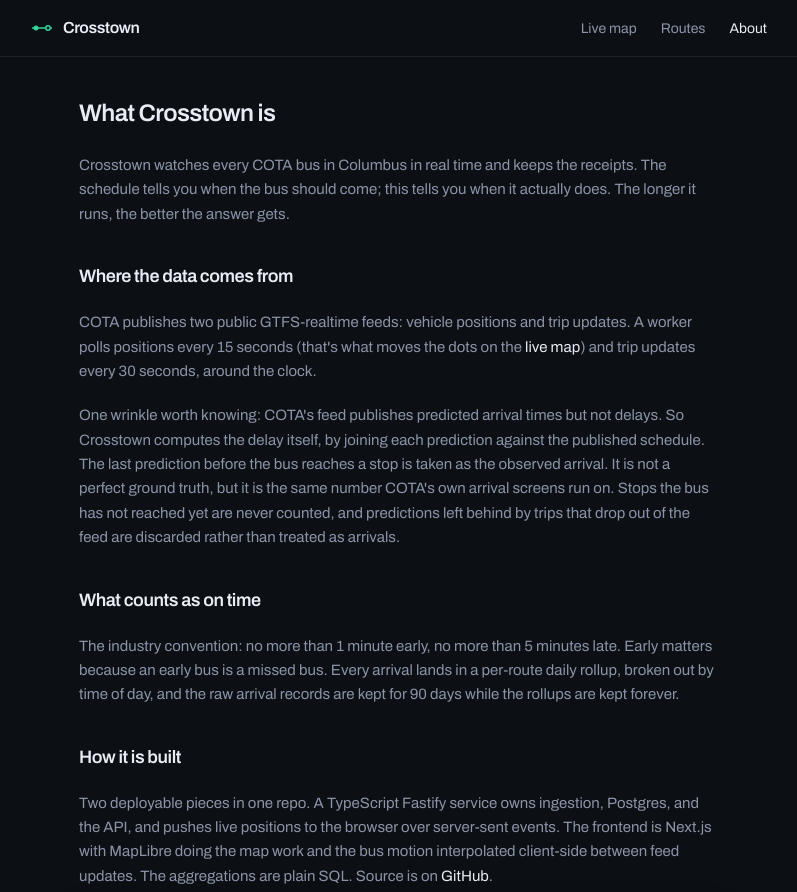
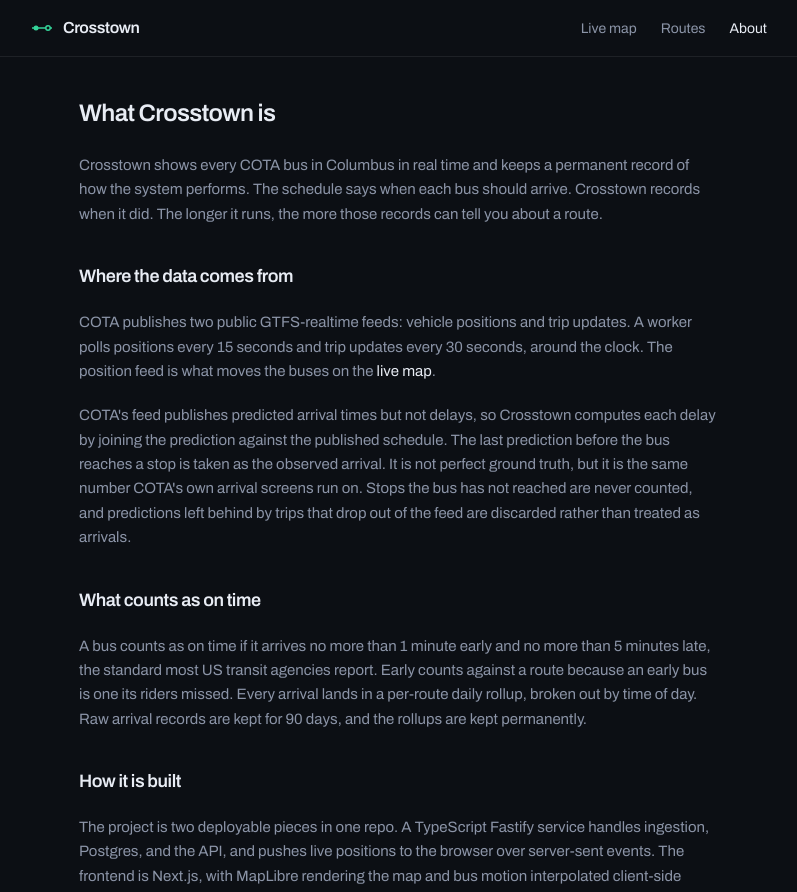
Before and after one commit to Jon-G-Schaf/crosstown, a Next.js app in the folder web/: page /about in a window 1280 px wide. Shown: the top 892 px of the page, without its empty margins (241-1038 px from the left). Built offline with nearby package versions, Linux system fonts and the light colour scheme.

Commit message:
Revise about page copy

```diff
--- a/web/app/about/page.tsx
+++ b/web/app/about/page.tsx
@@ -15,9 +15,10 @@
 
         <div className="mt-6 space-y-5 text-[15px] leading-relaxed text-muted">
           <p>
-            Crosstown watches every COTA bus in Columbus in real time and keeps the receipts.
-            The schedule tells you when the bus should come; this tells you when it actually
-            does. The longer it runs, the better the answer gets.
+            Crosstown shows every COTA bus in Columbus in real time and keeps a permanent
+            record of how the system performs. The schedule says when each bus should
+            arrive. Crosstown records when it did. The longer it runs, the more those
+            records can tell you about a route.
           </p>
 
           <h2 className="pt-4 text-lg font-semibold tracking-tight text-fog">
@@ -25,41 +26,43 @@
           </h2>
           <p>
             COTA publishes two public GTFS-realtime feeds: vehicle positions and trip updates.
-            A worker polls positions every 15 seconds (that&apos;s what moves the dots on the{" "}
+            A worker polls positions every 15 seconds and trip updates every 30 seconds,
+            around the clock. The position feed is what moves the buses on the{" "}
             <Link href="/" className="link-quiet text-fog">
               live map
             </Link>
-            ) and trip updates every 30 seconds, around the clock.
+            .
           </p>
           <p>
-            One wrinkle worth knowing: COTA&apos;s feed publishes predicted arrival times but
-            not delays. So Crosstown computes the delay itself, by joining each prediction
-            against the published schedule. The last prediction before the bus reaches a stop
-            is taken as the observed arrival. It is not a perfect ground truth, but it is the
-            same number COTA&apos;s own arrival screens run on. Stops the bus has not reached
-            yet are never counted, and predictions left behind by trips that drop out of the
-            feed are discarded rather than treated as arrivals.
+            COTA&apos;s feed publishes predicted arrival times but not delays, so Crosstown
+            computes each delay by joining the prediction against the published schedule.
+            The last prediction before the bus reaches a stop is taken as the observed
+            arrival. It is not perfect ground truth, but it is the same number COTA&apos;s
+            own arrival screens run on. Stops the bus has not reached are never counted,
+            and predictions left behind by trips that drop out of the feed are discarded
+            rather than treated as arrivals.
           </p>
 
           <h2 className="pt-4 text-lg font-semibold tracking-tight text-fog">
             What counts as on time
           </h2>
           <p>
-            The industry convention: no more than 1 minute early, no more than 5 minutes late.
-            Early matters because an early bus is a missed bus. Every arrival lands in a
-            per-route daily rollup, broken out by time of day, and the raw arrival records are
-            kept for 90 days while the rollups are kept forever.
+            A bus counts as on time if it arrives no more than 1 minute early and no more
+            than 5 minutes late, the standard most US transit agencies report. Early counts
+            against a route because an early bus is one its riders missed. Every arrival
+            lands in a per-route daily rollup, broken out by time of day. Raw arrival
+            records are kept for 90 days, and the rollups are kept permanently.
           </p>
 
           <h2 className="pt-4 text-lg font-semibold tracking-tight text-fog">
             How it is built
           </h2>
           <p>
-            Two deployable pieces in one repo. A TypeScript Fastify service owns ingestion,
-            Postgres, and the API, and pushes live positions to the browser over server-sent
-            events. The frontend is Next.js with MapLibre doing the map work and the bus
-            motion interpolated client-side between feed updates. The aggregations are plain
-            SQL. Source is on{" "}
+            The project is two deployable pieces in one repo. A TypeScript Fastify service
+            handles ingestion, Postgres, and the API, and pushes live positions to the
+            browser over server-sent events. The frontend is Next.js, with MapLibre
+            rendering the map and bus motion interpolated client-side between feed updates.
+            The aggregations are plain SQL. Source is on{" "}
             <a
               href="https://github.com/Jon-G-Schaf/crosstown"
               className="link-quiet text-fog"
@@ -82,8 +85,8 @@
             <a href="https://jongschaf.com" className="link-quiet text-fog">
               Jonathan Schafer
             </a>
-            , a full-stack developer in Columbus. Data courtesy of COTA&apos;s open data
-            program; this site is not affiliated with COTA.
+            , a full-stack developer in Columbus. The data comes from COTA&apos;s open data
+            program. This site is not affiliated with COTA.
           </p>
         </div>
       </main>
```
